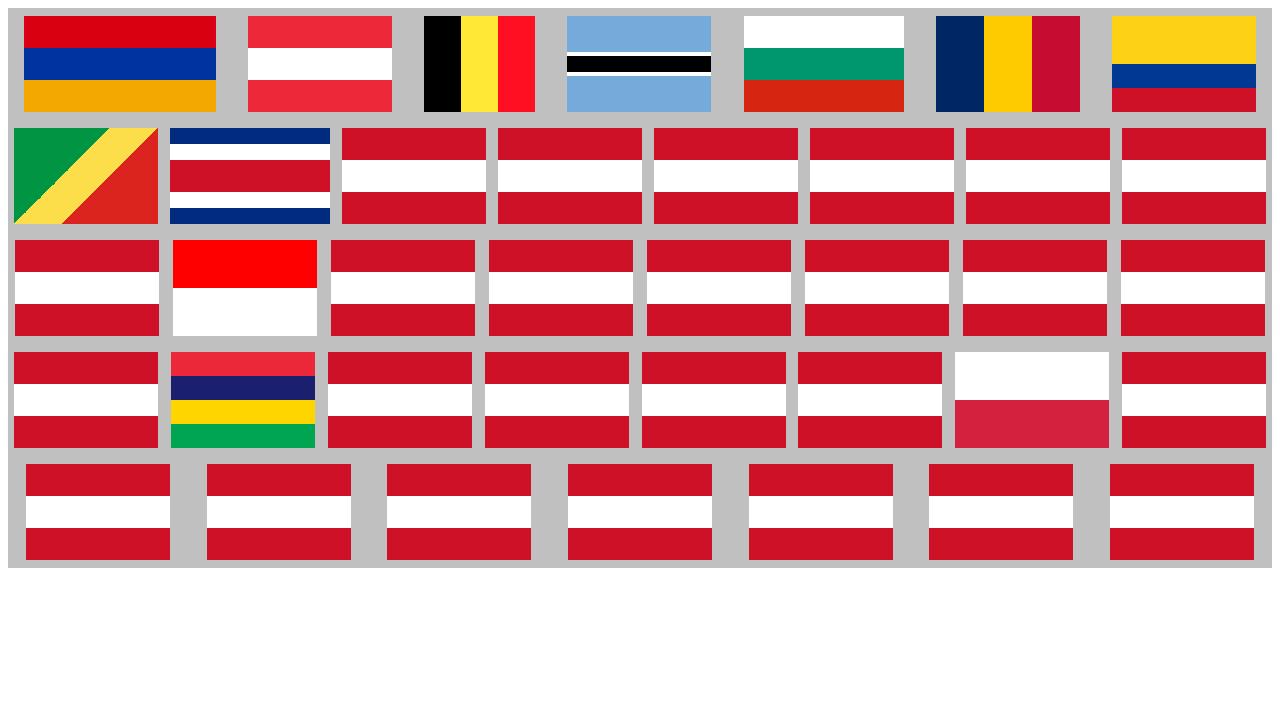
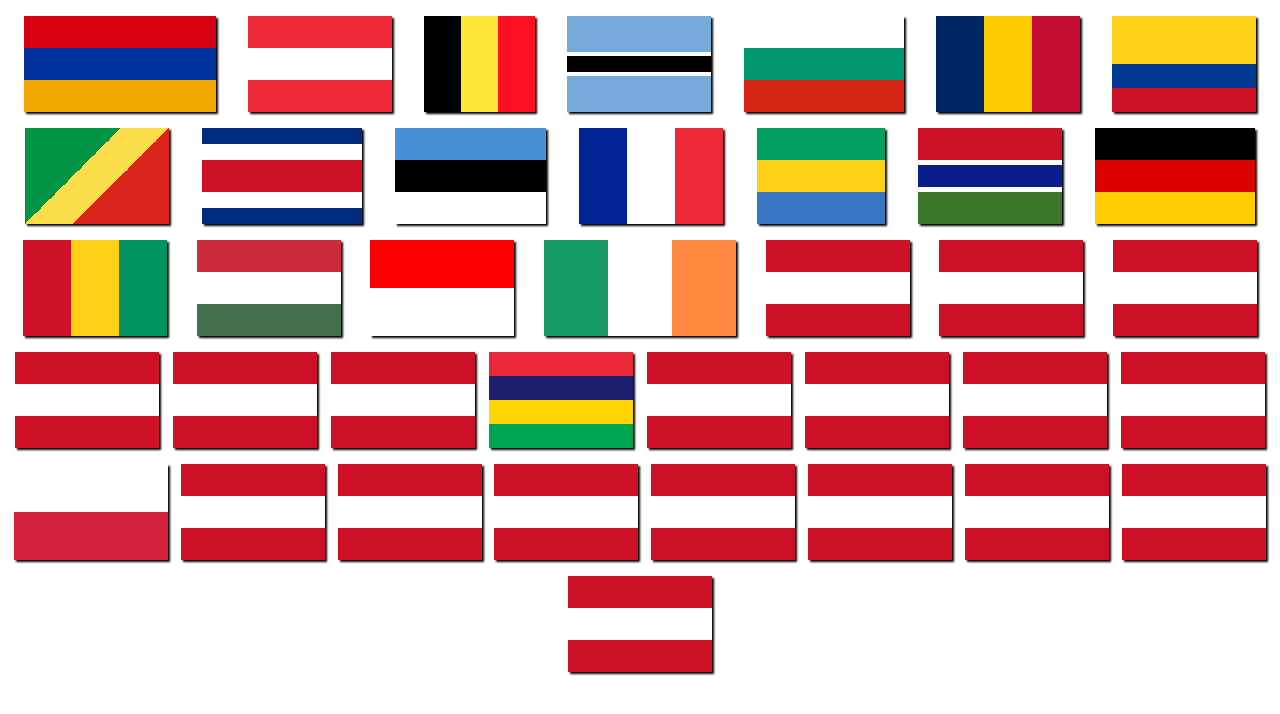
Before and after one commit to davidjspencer/CSS-Flags, a plain HTML site: page index.html in a window 1280 px wide. Drawn offline with Linux system fonts and the light colour scheme.

Commit message:
up to ireland

```diff
--- a/css/main.scss
+++ b/css/main.scss
@@ -3,17 +3,6 @@ $space: unquote(' ');
 $comma: unquote(',');
 $common-ratios: 2 1, 5 3;
 $n-ratios: length($common-ratios);
-
-@for $i from 0 to $n-ratios {
-	$curr-ratio: nth($common-ratios, $i + 1);
-	$a: nth($curr-ratio, 1);
-	$b: nth($curr-ratio, 2);
-
-	%ratio-#{$a}-#{$b} {
-		/* flags with an aspect ratio of #{$a}:#{$b} */
-		--ratio: calc(#{$a}/#{$b})
-	}
-}
 
 %vertical { /* flags with vertical stripes */
 	--dir: 90deg $comma;
@@ -40,13 +29,14 @@ $n-ratios: length($common-ratios);
 	display: flex;
 	flex-wrap: wrap;
 	justify-content: space-around;
-	background: silver
 }
 
 .flag {
 	margin: .5em .375em;
 	--ratio: calc(3/2);
-	width: calc(var(--ratio)*#{$h}); height: $h;
+	width: calc(var(--ratio)*#{$h});
+  height: $h;
+  box-shadow: 2px 2px 2px;
 	--c0: #ce1126;
 	--s0: calc(100%/3);
 	--c1: #fff;
@@ -88,7 +78,7 @@ $n-ratios: length($common-ratios);
   @extend %stripes-5;
 }
 #bulgaria {
-	@extend %ratio-5-3;
+	--ratio: 5/3;
 	--c0: #fff;
 	--c1: #00966e;
 	--c2: #d62612;
@@ -122,9 +112,55 @@ $n-ratios: length($common-ratios);
   --s1: calc(100%/3);
   --c2: #ce1126;
 }
+#estonia {
+  --ratio: 11/7;
+  --c0: #4891d9;
+  --c1: black;
+  --c2: #fff;
+}
+#france {
+  @extend %vertical;
+  --c0: #002395;
+  --c2: #ed2939;
+}
+#gabon {
+  --ratio: 4/3;
+  --c0: #009e60;
+  --c1: #fcd116;
+  --c2: #3a75c4;
+}
+#gambia { /* 6 1 4 1 6 */
+  @extend %stripes-5;
+  --c0: #ce1126;
+  --s1: calc(100%*7/18);
+  --c2: #0c1c8c;
+  --c3: #ffffff;
+  --c4: #3a7728;
+}
+#germany {
+  --ratio: 5/3;
+  --c0: black;
+  --c1: #dd0000;
+  --c2: #ffce00;
+}
+#guinea {
+  @extend %vertical;
+  --c1: #fcd116;
+  --c2: #009460;
+}
+#hungary {
+  --c0: #CD2A3E;
+  --c2: #436f4d;
+}
 #indonesia {
   --c0: #f00;
 	@extend %stripes-2;
+}
+#ireland {
+  --ratio: 2/1;
+  @extend %vertical;
+  --c0: #169b62;
+  --c2: #ff883e;
 }
 #mauritius {
   --c0: #ea2839;
```
Also changed, not shown: css/main.css, 1 other file.
